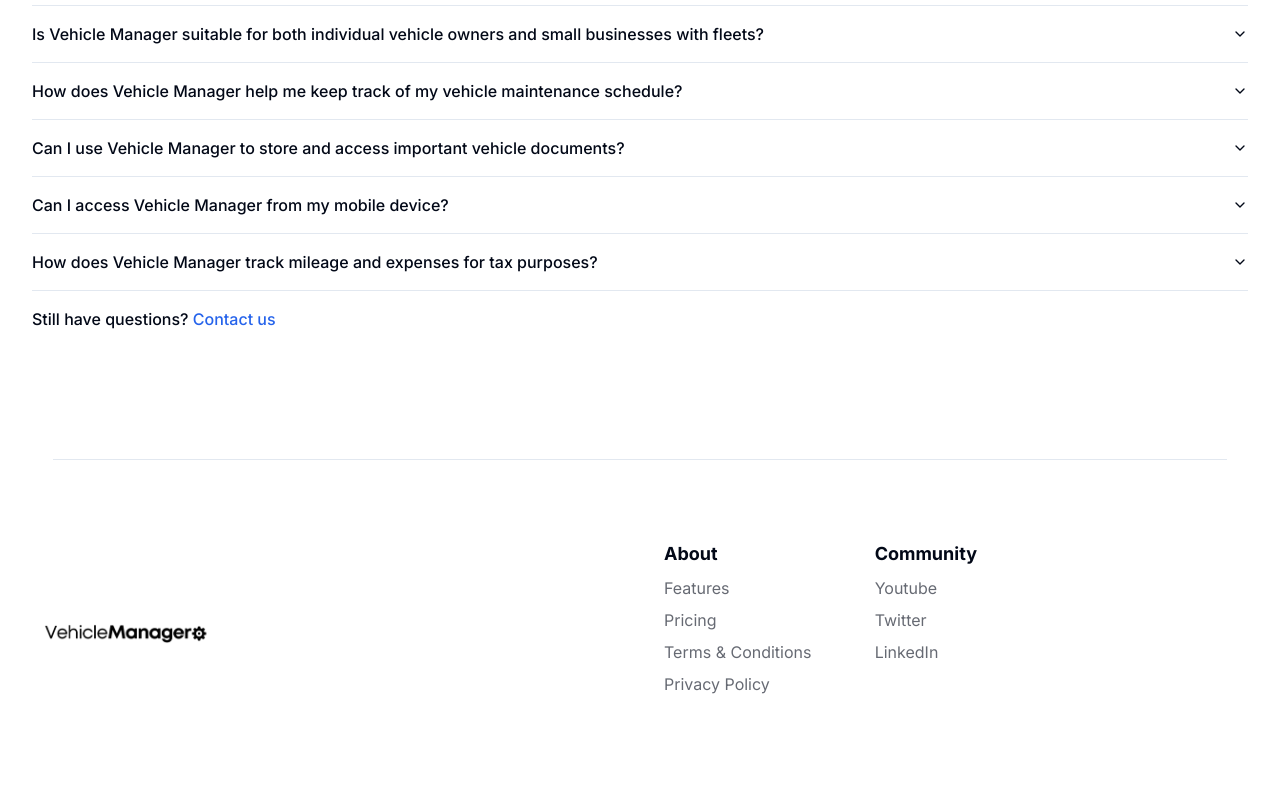
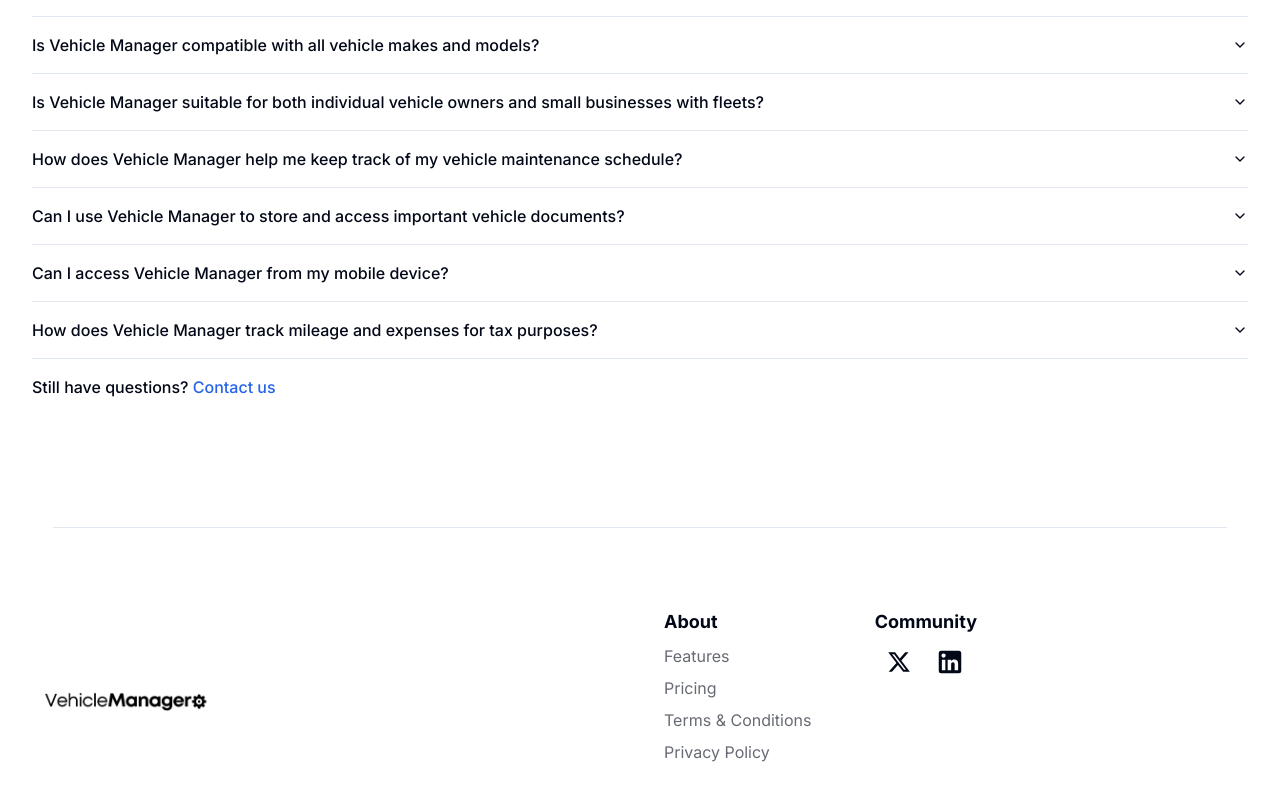
Before and after one commit to BSGWH/vm-frontend, a Next.js app: page / in a window 1280 px wide. Shown: the part 3541-4341 px from the top of the page. Built offline with nearby package versions, Linux system fonts and the light colour scheme.

Commit message:
added pricing section and icons in the footer

```diff
--- a/src/app/layout.tsx
+++ b/src/app/layout.tsx
@@ -2,6 +2,7 @@ import type { Metadata } from "next";
 import { Inter } from "next/font/google";
 import "./globals.css";
 import { ThemeProvider } from "@/components/theme-provider";
+import Script from "next/script";
 
 const inter = Inter({ subsets: ["latin"] });
 
@@ -18,6 +19,7 @@ export default function RootLayout({
   return (
     <html lang="en" className="light">
       <body className={inter.className}>
+        <Script async src="https://js.stripe.com/v3/pricing-table.js" />
         <ThemeProvider
           attribute="class"
           defaultTheme="system"
--- a/src/components/core/FAQ.tsx
+++ b/src/components/core/FAQ.tsx
@@ -14,7 +14,7 @@ interface FAQProps {
 const FAQList: FAQProps[] = [
   {
     question: "How do I sign up for Vehicle Manager?",
-    answer: "Signing up is easy. Just click <a href='/signup' class='text-primary transition-all border-primary hover:border-b-2'>sign up</a>, and follow the instructions to create your account and add your first vehicle to get started.",
+    answer: "Signing up is easy. Just click <a href='/signup' class='text-primary border-primary hover:border-b'>sign up</a>, and follow the instructions to create your account and add your first vehicle to get started.",
     value: "item-1",
   },
   {
@@ -101,7 +101,7 @@ export const FAQ = () => {
         Still have questions?{" "}
         <a
           href="#"
-          className="text-primary transition-all border-primary hover:border-b-2"
+          className="text-primary border-primary hover:border-b-2"
         >
           Contact us
         </a>
--- a/src/components/core/Footer.tsx
+++ b/src/components/core/Footer.tsx
@@ -1,6 +1,38 @@
-import { LogoIcon } from "./Icons";
+"use client";
+import { useTheme } from "next-themes";
+import { buttonVariants } from "@/components/ui/button";
+import { Linkedin } from "lucide-react";
+import YouTubeIcon from "@mui/icons-material/YouTube";
+import XIcon from "@mui/icons-material/X";
+import LinkedInIcon from "@mui/icons-material/LinkedIn";
+
+interface CommunityProps {
+  name: string;
+  link: string;
+  icon: JSX.Element;
+}
+
+const communities: CommunityProps[] = [
+  // {
+  //   name: "Youtube icon",
+  //   link: "",
+  //   icon: <YouTubeIcon />,
+  // },
+  {
+    name: "X icon",
+    link: "https://twitter.com/vehicle_manager",
+    icon: <XIcon />,
+  },
+  {
+    name: "Linkedin icon",
+    link: "https://www.linkedin.com/company/vehiclemanager/",
+    icon: <LinkedInIcon style={{ fontSize: 30 }}/>,
+  },
+];
 
 export const Footer = () => {
+  const { theme } = useTheme();
+
   return (
     <footer id="footer">
       <hr className="w-11/12 mx-auto" />
@@ -9,25 +41,28 @@ export const Footer = () => {
         <div className="col-span-full xl:col-span-2">
           <a href="/" className="font-bold text-xl flex">
             <img
-              src={"/logos/oneRowBlack.png"}
+              src={
+                theme === "dark"
+                  ? "/logos/oneRowWhite.png"
+                  : "/logos/oneRowBlack.png"
+              }
               alt="Logo"
               className="w-6/12 object-cover object-top"
             />
           </a>
         </div>
 
-        <div className="flex flex-col gap-2">
-        </div>
+        <div className="flex flex-col gap-2"></div>
         <div className="flex flex-col gap-2">
           <h3 className="font-bold text-lg">About</h3>
           <div>
-              <a href="#" className="opacity-60 hover:opacity-100">
+            <a href="#features" className="opacity-60 hover:opacity-100">
               Features
             </a>
           </div>
 
           <div>
-              <a href="#" className="opacity-60 hover:opacity-100">
+            <a href="#pricing" className="opacity-60 hover:opacity-100">
               Pricing
             </a>
           </div>
@@ -47,25 +82,22 @@ export const Footer = () => {
 
         <div className="flex flex-col gap-2">
           <h3 className="font-bold text-lg">Community</h3>
-            <div>
-              <a href="#" className="opacity-60 hover:opacity-100">
-                Youtube
+          <div className="flex">
+            {communities.map(({ name, link, icon }) => (
+              <a
+                href={link}
+                target="_blank"
+                className={buttonVariants({
+                  variant: "ghost",
+                  size: "sm",
+                })}
+              >
+                <span className="sr-only">{name}</span>
+                {icon}
               </a>
-            </div>
-
-            <div>
-              <a href="#" className="opacity-60 hover:opacity-100">
-                Twitter
-              </a>
-            </div>
-
-            <div>
-              <a href="#" className="opacity-60 hover:opacity-100">
-                LinkedIn
-              </a>
+            ))}
           </div>
         </div>
-        {/* </div> */}
       </section>
     </footer>
   );
--- a/src/components/core/Pricing.tsx
+++ b/src/components/core/Pricing.tsx
@@ -1,81 +1,8 @@
-import { Badge } from "@/components/ui/badge";
-import { Button } from "@/components/ui/button";
-import {
-  Card,
-  CardContent,
-  CardDescription,
-  CardFooter,
-  CardHeader,
-  CardTitle,
-} from "@/components/ui/card";
-import { Check } from "lucide-react";
-
-enum PopularPlanType {
-  NO = 0,
-  YES = 1,
-}
-
-interface PricingProps {
-  title: string;
-  popular: PopularPlanType;
-  price: number;
-  description: string;
-  buttonText: string;
-  benefitList: string[];
-}
-
-const pricingList: PricingProps[] = [
-  {
-    title: "Free",
-    popular: 0,
-    price: 0,
-    description:
-      "Lorem ipsum dolor sit, amet ipsum consectetur adipisicing elit.",
-    buttonText: "Get Started",
-    benefitList: [
-      "1 Team member",
-      "2 GB Storage",
-      "Upto 4 pages",
-      "Community support",
-      "lorem ipsum dolor",
-    ],
-  },
-  {
-    title: "Premium",
-    popular: 1,
-    price: 5,
-    description:
-      "Lorem ipsum dolor sit, amet ipsum consectetur adipisicing elit.",
-    buttonText: "Start Free Trial",
-    benefitList: [
-      "4 Team member",
-      "4 GB Storage",
-      "Upto 6 pages",
-      "Priority support",
-      "lorem ipsum dolor",
-    ],
-  },
-  {
-    title: "Enterprise",
-    popular: 0,
-    price: 40,
-    description:
-      "Lorem ipsum dolor sit, amet ipsum consectetur adipisicing elit.",
-    buttonText: "Contact US",
-    benefitList: [
-      "10 Team member",
-      "8 GB Storage",
-      "Upto 10 pages",
-      "Priority support",
-      "lorem ipsum dolor",
-    ],
-  },
-];
 
 export const Pricing = () => {
   return (
     <section id="pricing" className="container py-24 sm:py-32">
-      {/* <h2 className="text-3xl md:text-4xl font-bold text-center">
+      <h2 className="text-3xl md:text-4xl font-bold text-center">
         Get
         <span className="bg-gradient-to-b from-primary/60 to-primary text-transparent bg-clip-text">
           {" "}
@@ -87,61 +14,7 @@ export const Pricing = () => {
         Lorem ipsum dolor sit amet consectetur adipisicing elit. Alias
         reiciendis.
       </h3>
-      <div className="grid md:grid-cols-2 lg:grid-cols-3 gap-8">
-        {pricingList.map((pricing: PricingProps) => (
-          <Card
-            key={pricing.title}
-            className={
-              pricing.popular === PopularPlanType.YES
-                ? "drop-shadow-xl shadow-black/10 dark:shadow-white/10"
-                : ""
-            }
-          >
-            <CardHeader>
-              <CardTitle className="flex item-center justify-between">
-                {pricing.title}
-                {pricing.popular === PopularPlanType.YES ? (
-                  <Badge
-                    variant="secondary"
-                    className="text-sm text-primary"
-                  >
-                    Most popular
-                  </Badge>
-                ) : null}
-              </CardTitle>
-              <div>
-                <span className="text-3xl font-bold">${pricing.price}</span>
-                <span className="text-muted-foreground"> /month</span>
-              </div>
-
-              <CardDescription>{pricing.description}</CardDescription>
-            </CardHeader>
-
-            <CardContent>
-              <Button className="w-full">{pricing.buttonText}</Button>
-            </CardContent>
-
-            <hr className="w-4/5 m-auto mb-4" />
-
-            <CardFooter className="flex">
-              <div className="space-y-4">
-                {pricing.benefitList.map((benefit: string) => (
-                  <span
-                    key={benefit}
-                    className="flex"
-                  >
-                    <Check className="text-green-500" />{" "}
-                    <h3 className="ml-2">{benefit}</h3>
-                  </span>
-                ))}
-              </div>
-            </CardFooter>
-          </Card>
-        ))}
-      </div> */}
-			Pricing
       <div style={{ width: "100%" }}>
-				this is the table
         <stripe-pricing-table
           pricing-table-id={process.env.STRIPE_PRICING_TABLE_ID}
           publishable-key={process.env.STRIPE_PUBLISHABLE_KEY}
```
Also changed, not shown: 2 other files (tests, documents, lock files or other folders). Lines whose indentation alone changed are shown as unchanged.
